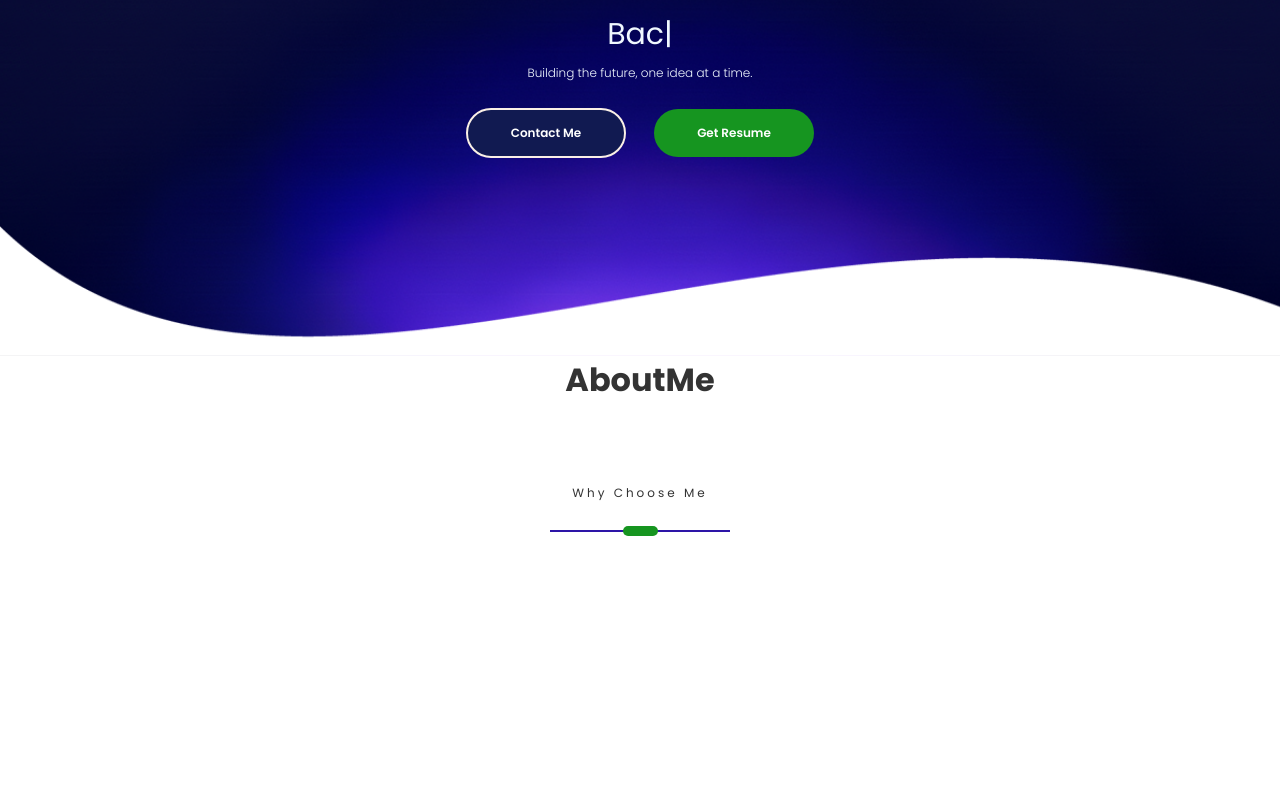
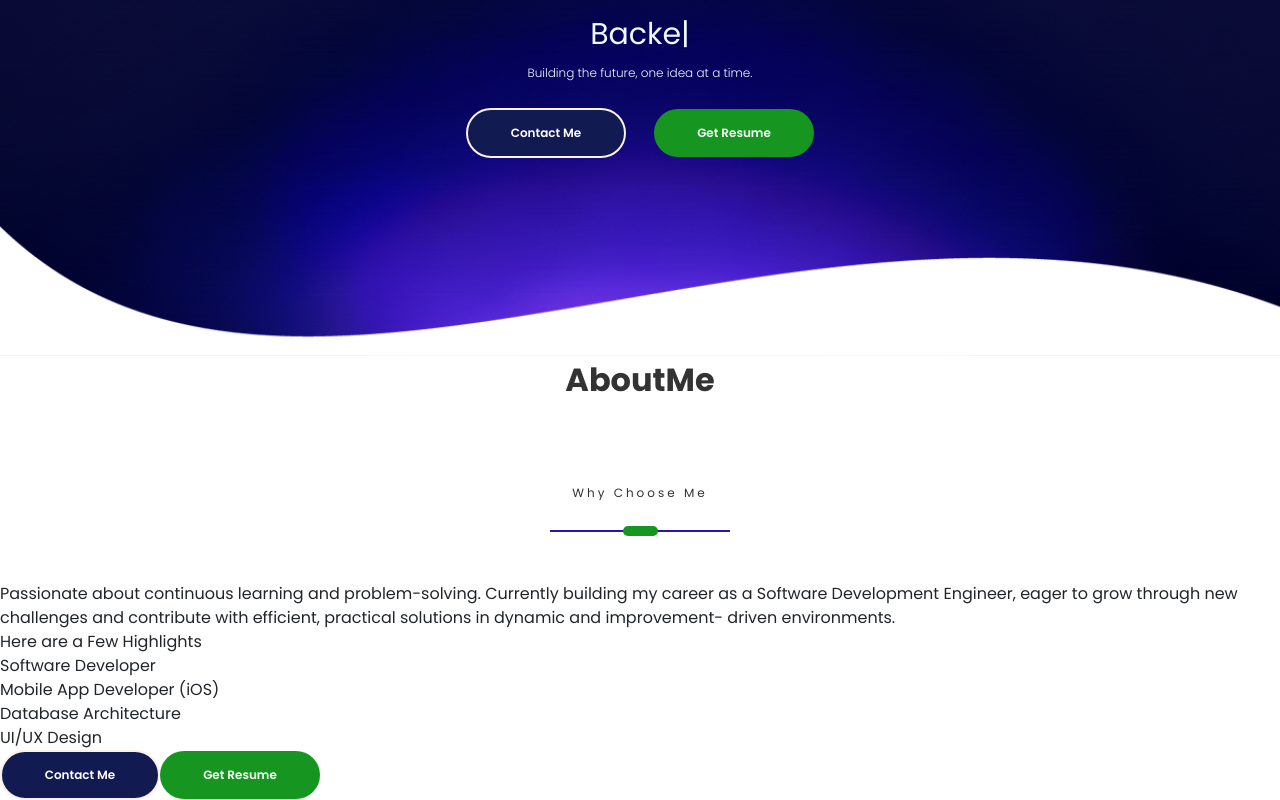
Before and after one commit to japhdev/client, a React (Create React App) app: page / in a window 1280 px wide. Shown: the part 314-1114 px from the top of the page. Before the commit the page ends 896 px from the top, so only its background shows below. Built offline with nearby package versions, Linux system fonts and the light colour scheme; a web font is replaced by a local one.

Commit message:
Added SCREEN_CONSTANTS in AboutMe.js to store AboutMe information

```diff
--- a/src/PortfolioContainer/AboutMe/AboutMe.js
+++ b/src/PortfolioContainer/AboutMe/AboutMe.js
@@ -2,19 +2,68 @@ import React from 'react'
 import ScreenHeading from '../../utilities/ScreenHeading/ScreenHeading'
 import ScrollService from '../../utilities/ScrollService'
 import Animations from '../../utilities/Animations'
+import "./AboutMe.css"
 
 export default function AboutMe(props) {
     let fadeInScreenHandler = (screen) => {
         if (screen.fadeScreen !== props.id)
-        return;
+            return;
         Animations.animations.fadeInScreen(props.id);
     };
 
     const fadeInSubscription = ScrollService.currentScreenFadeIn.subscribe(fadeInScreenHandler)
+
+    const SCREEN_CONSTANTS = {
+        description: "Passionate about continuous learning and problem-solving. Currently building my career as a Software Development Engineer, eager to grow through new challenges and contribute with efficient, practical solutions in dynamic and improvement- driven environments.",
+        highlights: {
+            bullets: [
+                "Software Developer",
+                "Mobile App Developer (iOS)",
+                "Database Architecture",
+                "UI/UX Design"
+            ],
+            heading: "Here are a Few Highlights"
+        }
+    }
+
+    const renderHighlights = ()=>{
+        return(
+            SCREEN_CONSTANTS.highlights.bullets.map((value, i)=>(
+                <div className='highlights' key={i}>
+                    <div className='highlights-blob'></div>
+                    <span>{value}</span>
+                </div>
+            ))
+        )
+    }
     return (
         <div className='about-me-container screen-container' id={props.id || ""}>
             <div className='about-me-parent'>
                 <ScreenHeading title={'AboutMe'} subHeading={'Why Choose Me'} />
+                <div className='about-me-card'>
+                    <div className='about-me-profile'></div>
+                    <div className='about-me-details'>
+                        <span className='about-me-description'>{SCREEN_CONSTANTS.description}</span>
+                        <div className='about-me-highlights'>
+                            <div className='highlight-heading'>
+                                <span>{SCREEN_CONSTANTS.highlights.heading}</span>
+                            </div>
+                            {renderHighlights()}
+                        </div>
+                        <div className='about-me-options'>
+                            <button className="btn primary-btn">
+                            {""}
+                            Contact Me{" "}
+                        </button>
+                        <a
+                            href="CurriculumVitae.pdf"
+                            download="Josue Alan Pablo Hernandez.pdf"
+                        >
+                            <button className="btn highlighted-btn">Get Resume</button>
+                        </a>
+                        </div>
+                    </div>
+                </div>
             </div>
         </div>
     );
```
